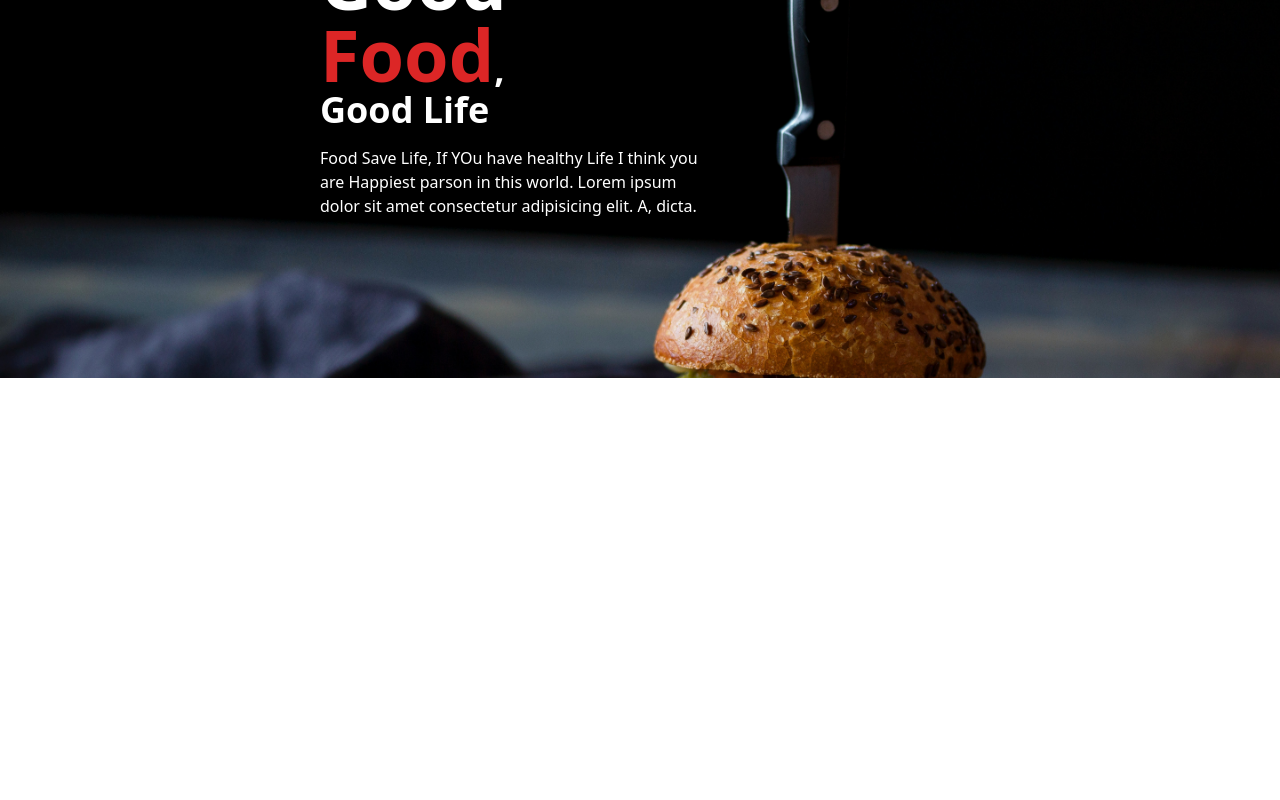
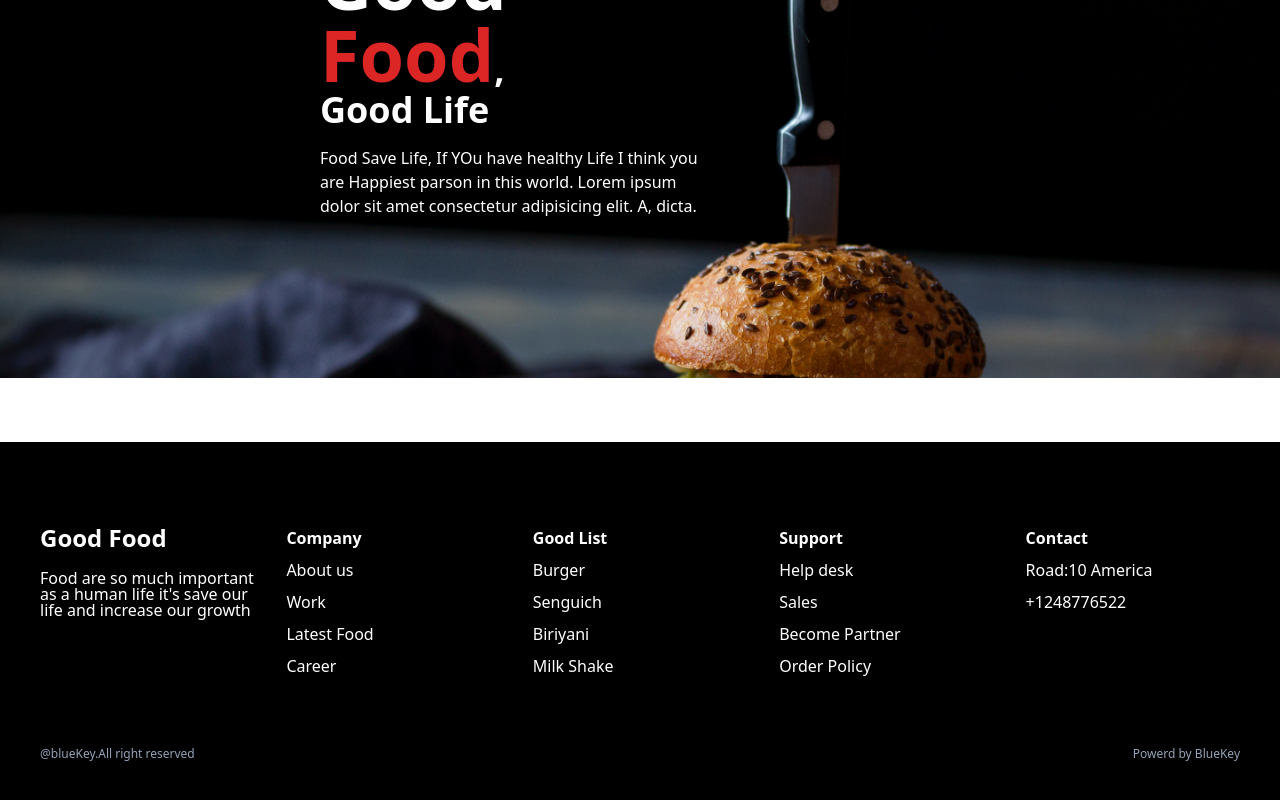
Before and after one commit to IqbalHossain4/blue-key-front-end, a React (Vite) app: page / in a window 1280 px wide. Shown: the part 342-1142 px from the top of the page. Before the commit the page ends 800 px from the top, so only its background shows below. Built offline with nearby package versions, Linux system fonts and the light colour scheme.

Commit message:
add banner

```diff
--- /dev/null
+++ b/src/Component/Footer/Footer.jsx
@@ -0,0 +1,61 @@
+import React from "react";
+
+const Footer = () => {
+  return (
+    <>
+      <div className="mt-16 py-20 px-10 bg-black text-white">
+        <div className="grid md:grid-cols-5 md:text-left   text-white gap-8 leading-8">
+          <div>
+            <h1 className="text-2xl font-bold ">Good Food</h1>
+            <p className="leading-none my-4">
+              Food are so much important as a human life it's save our life and
+              increase our growth
+            </p>
+          </div>
+
+          <div>
+            <h3 className="font-bold">Company</h3>
+            <p>About us</p>
+            <p>Work</p>
+            <p>Latest Food</p>
+            <p>Career</p>
+          </div>
+
+          <div>
+            <h3 className="font-bold">Good List</h3>
+            <p>Burger</p>
+            <p>Senguich</p>
+            <p>Biriyani</p>
+            <p>Milk Shake</p>
+          </div>
+
+          <div>
+            <h3 className="font-bold">Support</h3>
+            <p>Help desk</p>
+            <p>Sales</p>
+            <p>Become Partner</p>
+            <p>Order Policy</p>
+          </div>
+
+          <div>
+            <h3 className="font-bold">Contact</h3>
+            <p>Road:10 America</p>
+            <p>+1248776522</p>
+          </div>
+        </div>
+
+        <div className="md:flex items-center justify-between mt-16 text-slate-400 text-xs">
+          <div>
+            <span>@blueKey.All right reserved</span>
+          </div>
+
+          <div>
+            <span>Powerd by BlueKey</span>
+          </div>
+        </div>
+      </div>
+    </>
+  );
+};
+
+export default Footer;
--- a/src/Component/Header/Nav.jsx
+++ b/src/Component/Header/Nav.jsx
@@ -140,7 +140,6 @@ function Nav() {
           )}
         </Transition>
       </nav>
-      <Banner />
     </div>
   );
 }
--- a/src/Component/Home.jsx
+++ b/src/Component/Home.jsx
@@ -1,10 +1,14 @@
 import React from "react";
+import { Outlet } from "react-router-dom";
+import Footer from "./Footer/Footer";
 import Nav from "./Header/Nav";
 
 const Home = () => {
   return (
     <div>
       <Nav />
+      <Outlet />
+      <Footer />
     </div>
   );
 };
```
Also changed, not shown: src/main.jsx (+7 -0 lines).
